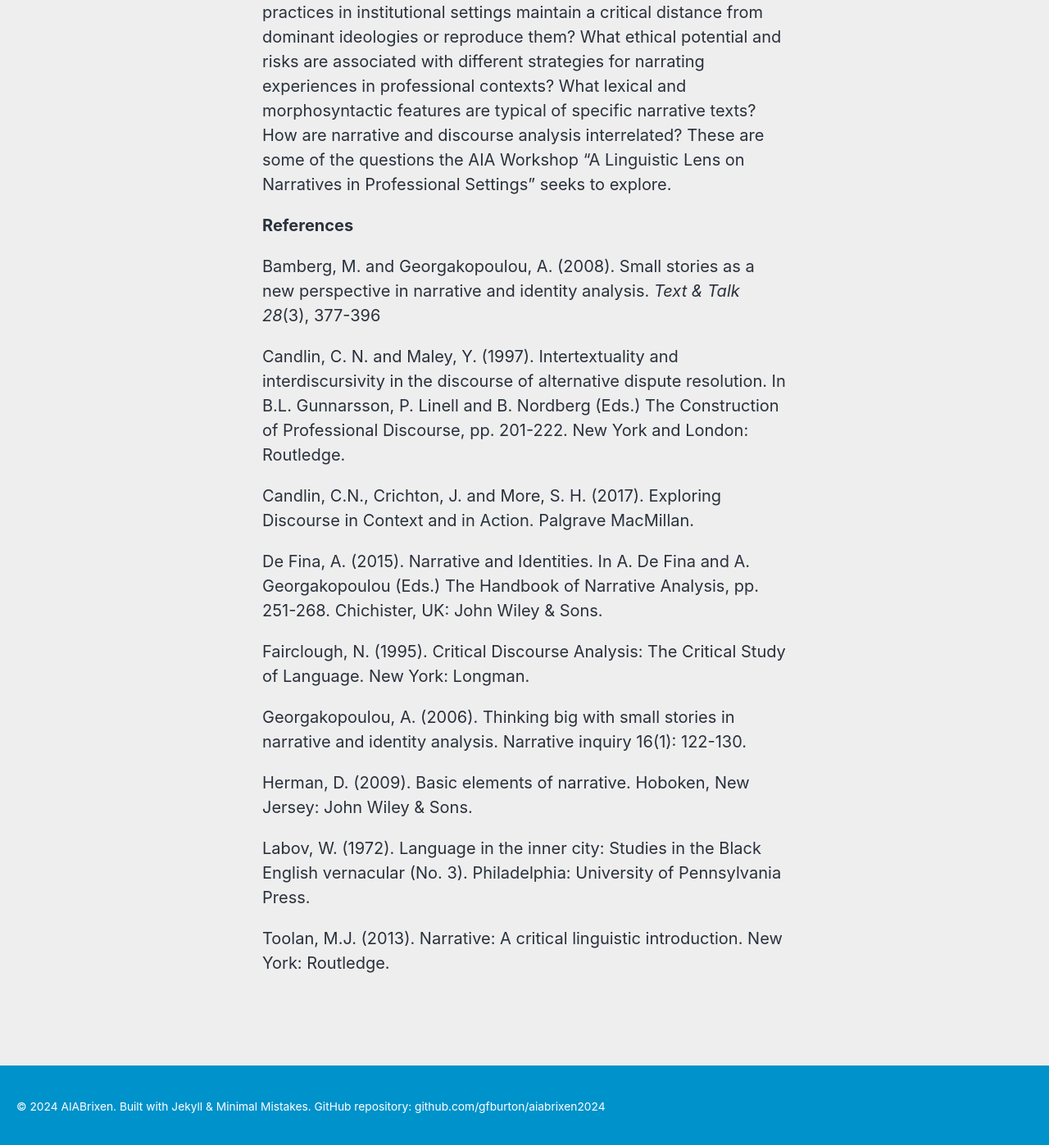
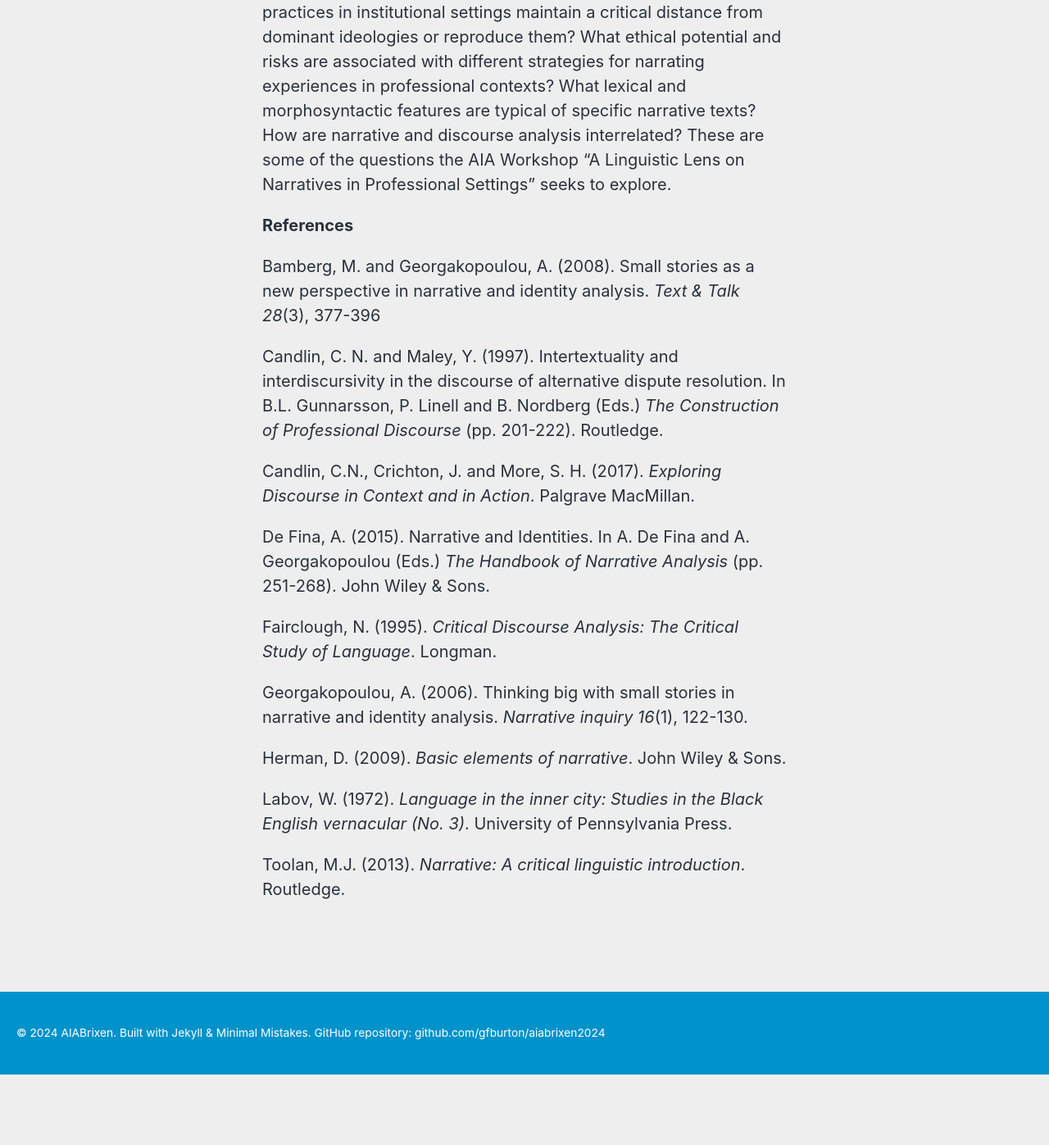
Before and after one commit to gfburton/aiabrixen2024, a Jekyll site: the page built from _pages/Conference.md, in a window 1280 px wide and 1400 px high, scrolled down 1554 px. Shown: the top 1397 px of the window at 82% size. Built offline with Jekyll 4.4.1, drawn with Linux system fonts in a browser that asks for light colours; cached includes are drawn as plain includes; nearby versions of some CDN libraries; after the commit the page ends 2864 px from its top, so only the background shows below that.

Commit message:
Update Conference.md

```diff
--- a/_pages/Conference.md
+++ b/_pages/Conference.md
@@ -17,18 +17,18 @@ Research on professional discourse follows various lines of inquiry and offers d
 
 Bamberg, M. and Georgakopoulou, A. (2008). Small stories as a new perspective in narrative and identity analysis. _Text & Talk_ _28_(3), 377-396
 
-Candlin, C. N. and Maley, Y. (1997). Intertextuality and interdiscursivity in the discourse of alternative dispute resolution. In B.L. Gunnarsson, P. Linell and B. Nordberg (Eds.) The Construction of Professional Discourse, pp. 201-222. New York and London: Routledge.
+Candlin, C. N. and Maley, Y. (1997). Intertextuality and interdiscursivity in the discourse of alternative dispute resolution. In B.L. Gunnarsson, P. Linell and B. Nordberg (Eds.) _The Construction of Professional Discourse_ (pp. 201-222). Routledge.
 
-Candlin, C.N., Crichton, J. and More, S. H. (2017). Exploring Discourse in Context and in Action. Palgrave MacMillan.
+Candlin, C.N., Crichton, J. and More, S. H. (2017). _Exploring Discourse in Context and in Action_. Palgrave MacMillan.
 
-De Fina, A. (2015). Narrative and Identities. In A. De Fina and A. Georgakopoulou (Eds.) The Handbook of Narrative Analysis, pp. 251-268. Chichister, UK: John Wiley & Sons.
+De Fina, A. (2015). Narrative and Identities. In A. De Fina and A. Georgakopoulou (Eds.) _The Handbook of Narrative Analysis_ (pp. 251-268). John Wiley & Sons.
 
-Fairclough, N. (1995). Critical Discourse Analysis: The Critical Study of Language. New York: Longman.
+Fairclough, N. (1995). _Critical Discourse Analysis: The Critical Study of Language_. Longman.
 
-Georgakopoulou, A. (2006). Thinking big with small stories in narrative and identity analysis. Narrative inquiry 16(1): 122-130.
+Georgakopoulou, A. (2006). Thinking big with small stories in narrative and identity analysis. _Narrative inquiry_ _16_(1), 122-130.
 
-Herman, D. (2009). Basic elements of narrative. Hoboken, New Jersey: John Wiley & Sons.
+Herman, D. (2009). _Basic elements of narrative_. John Wiley & Sons.
 
-Labov, W. (1972). Language in the inner city: Studies in the Black English vernacular (No. 3). Philadelphia: University of Pennsylvania Press.
+Labov, W. (1972). _Language in the inner city: Studies in the Black English vernacular (No. 3)_. University of Pennsylvania Press.
 
-Toolan, M.J. (2013). Narrative: A critical linguistic introduction. New York: Routledge.
+Toolan, M.J. (2013). _Narrative: A critical linguistic introduction_. Routledge.
```
